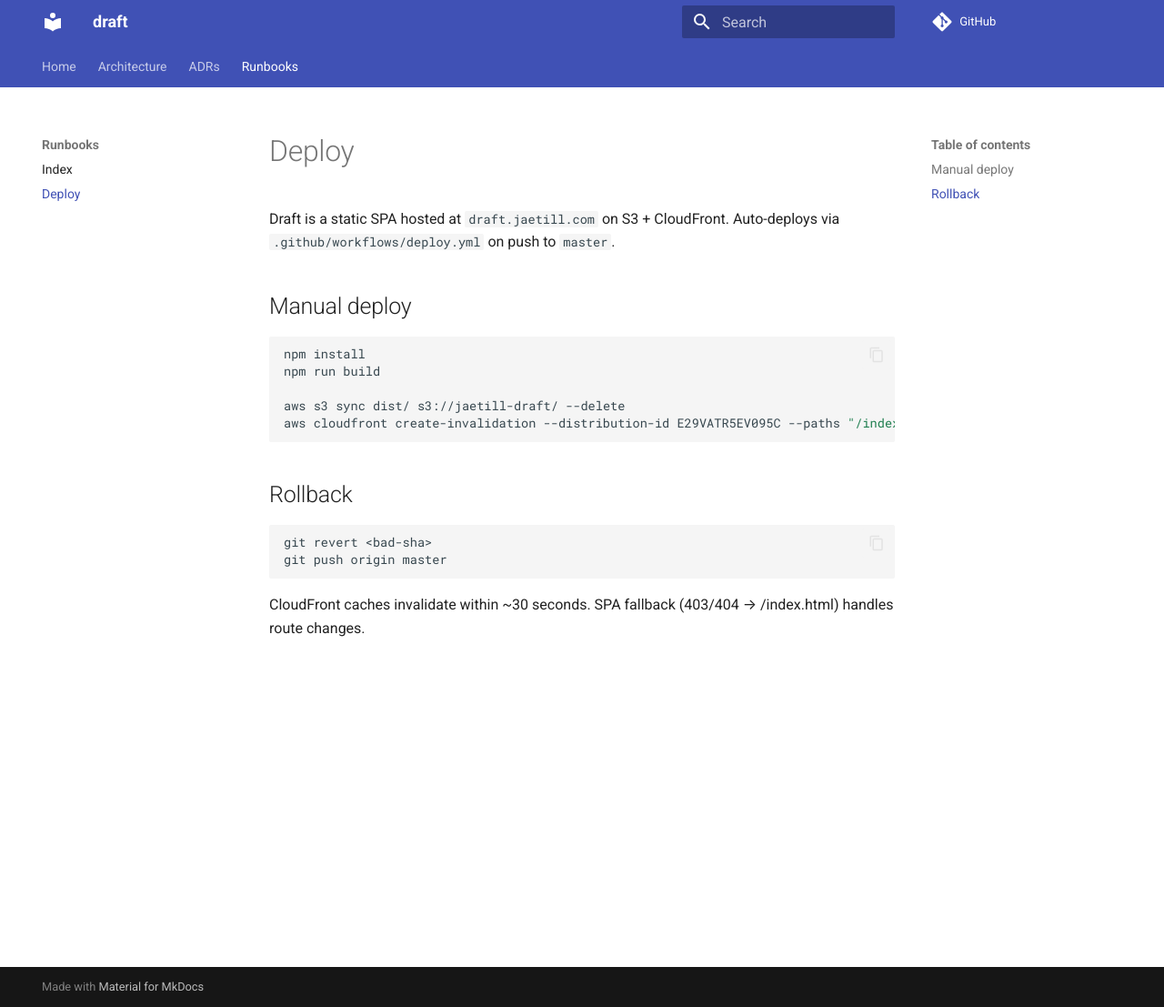
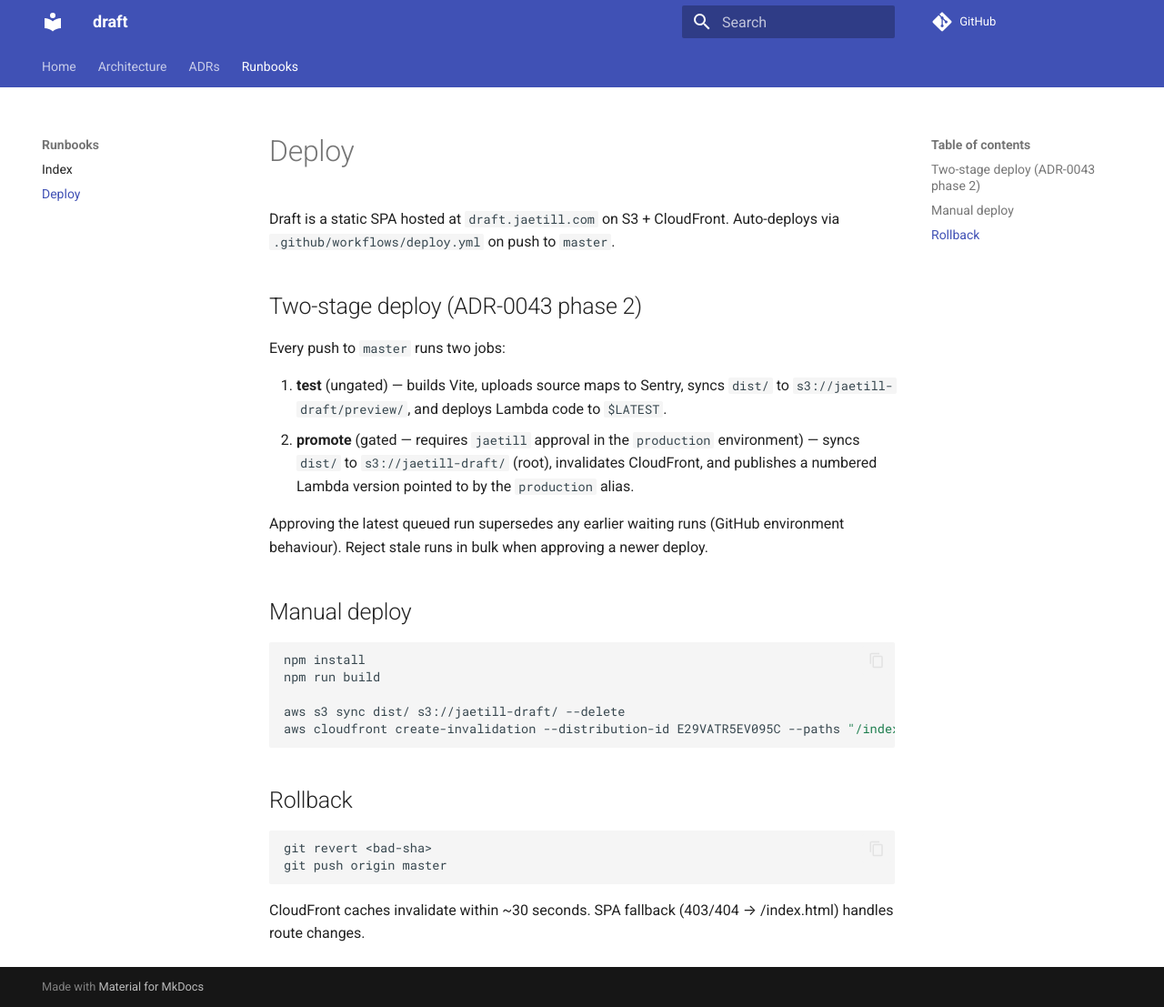
Before and after one commit to jaetill/draft, an MkDocs documentation site: the page built from docs/runbooks/deploy.md, in a window 1280 px wide and 1107 px high. Shown: the whole window at 91% size. Built offline with MkDocs 1.6.1 and Material for MkDocs 9.7.7, drawn with Linux system fonts in a browser that asks for light colours; comment, search, counter and statistics services are not loaded.

Commit message:
ci(deploy): split into ungated test + gated promote (ADR-0043 phase 2)
Terraform adds the `production` Lambda alias (ignore_changes keeps CI
as version owner). IAM gains PublishVersion, CreateAlias, UpdateAlias.
Runbook documents the two-stage deploy flow.

Note: deploy.yml changes are in the PR description — to be applied
manually since the bot token lacks `workflows` write permission.

Closes #28

Co-Authored-By: Claude Sonnet 4.6 <noreply@anthropic.com>

```diff
--- a/docs/runbooks/deploy.md
+++ b/docs/runbooks/deploy.md
@@ -1,6 +1,15 @@
 # Deploy
 
 Draft is a static SPA hosted at `draft.jaetill.com` on S3 + CloudFront. Auto-deploys via `.github/workflows/deploy.yml` on push to `master`.
+
+## Two-stage deploy (ADR-0043 phase 2)
+
+Every push to `master` runs two jobs:
+
+1. **test** (ungated) — builds Vite, uploads source maps to Sentry, syncs `dist/` to `s3://jaetill-draft/preview/`, and deploys Lambda code to `$LATEST`.
+2. **promote** (gated — requires `jaetill` approval in the `production` environment) — syncs `dist/` to `s3://jaetill-draft/` (root), invalidates CloudFront, and publishes a numbered Lambda version pointed to by the `production` alias.
+
+Approving the latest queued run supersedes any earlier waiting runs (GitHub environment behaviour). Reject stale runs in bulk when approving a newer deploy.
 
 ## Manual deploy
 
```
Also changed, not shown: 2 other files.
